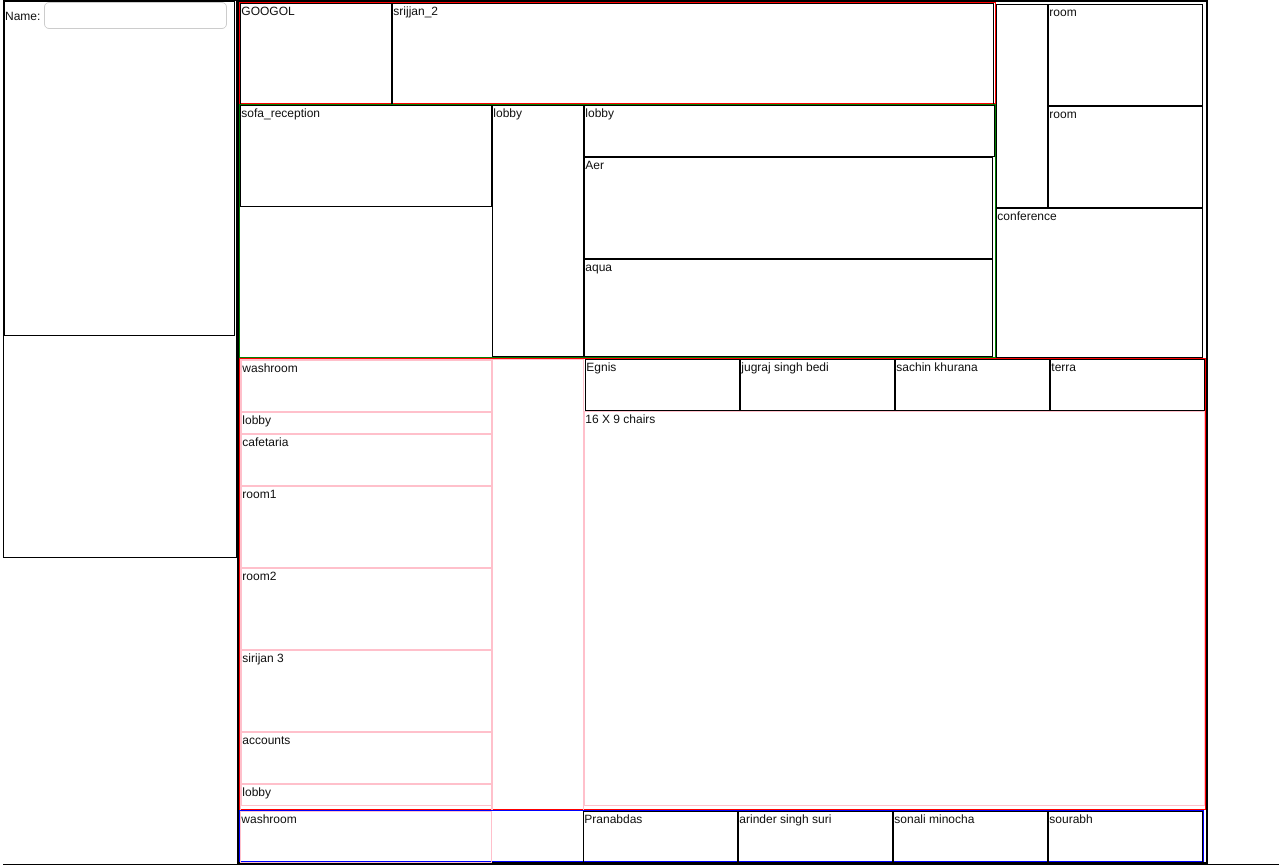
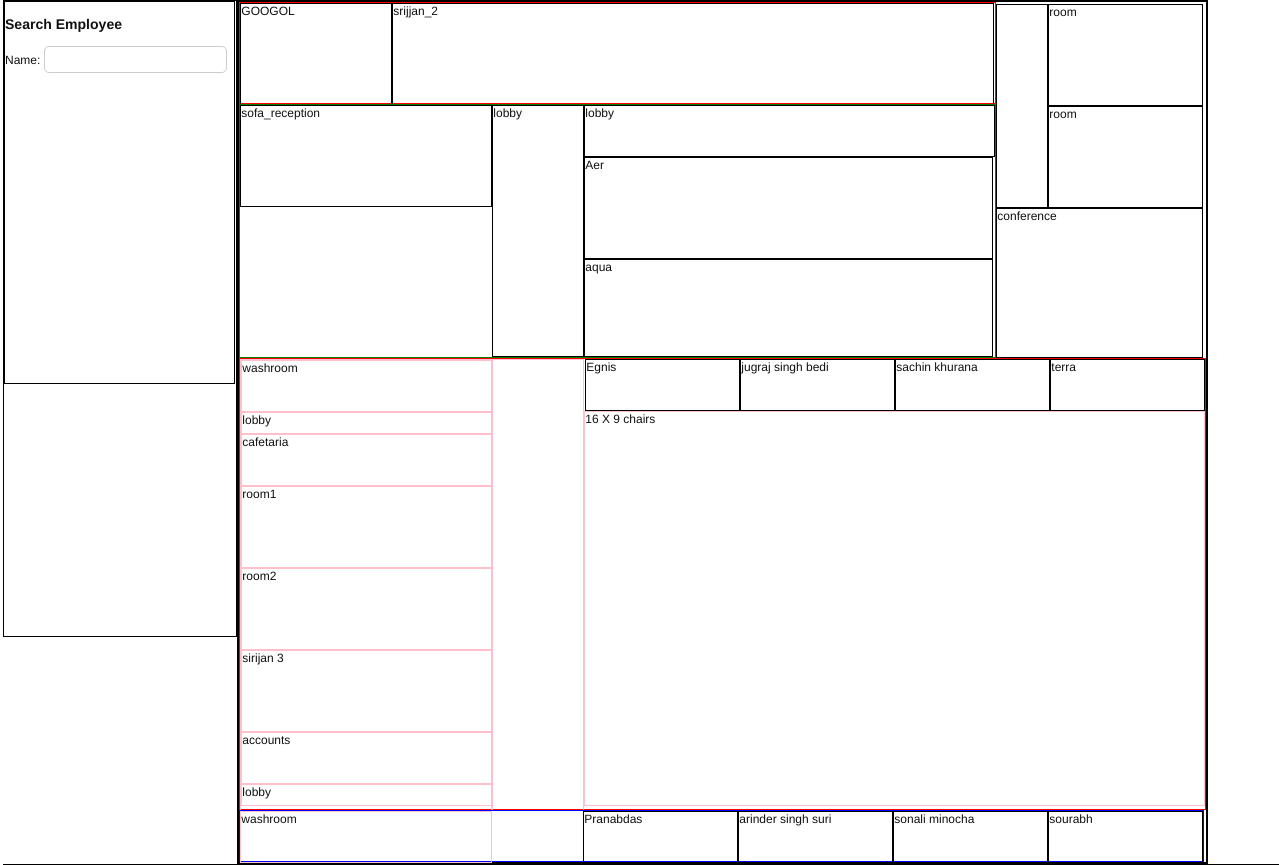
Before and after one commit to anirudh33/AssignSeat, a PHP site: page /AssignSeat/View/mainPage.php in a window 1280 px wide. Shown: the part 178-1043 px from the top of the page. Run offline with PHP 8.4, Linux system fonts and the light colour scheme; some libraries are stand-ins or nearby versions.

Commit message:
some change in emp search

```diff
--- a/View/mainPage.php
+++ b/View/mainPage.php
@@ -23,7 +23,8 @@ login
 	<div id="leftbar">
 
     <div id="leftsubbar">
-        <?php include_once 'seat.php';?>
+		<h3>Search Employee</h3>
+	   <?php include_once 'seat.php';?>
     </div>
 	</div>
 
--- a/View/seat.php
+++ b/View/seat.php
@@ -49,15 +49,6 @@ page=0;
   		});
 }
 </script>
-<style>
-#searchtxt {
-	width : 80%;
-}
-.SearchedEmp {
-	border :1px dotted black;
-	margin-top: 2px;
-}
-</style>
-Name: <input type="text" id="searchtxt" onkeyup="getData()"/>
+<lable>Name:</lable> <input type="text" id="searchtxt" onkeyup="getData()"/>
 <div id="result"></div>
 <div id="pager"></div>
--- a/assets/css/main.css
+++ b/assets/css/main.css
@@ -247,7 +247,7 @@ input[type=file] {
 
 	float:left;
 	width:18%;
-	height:70%;
+	height:80%;
 	padding-right: 3px;
 	border:1px solid black;
 
@@ -401,3 +401,21 @@ input[type=file] {
 .dvclear{
 	clear: both;
 }
+#searchtxt {
+	width : 80%;
+}
+.SearchedEmp {
+	border :1px solid #B4EDD9;
+	background-color: #8AE2FF;
+	margin-top: 2px;
+	margin-left: 3px;
+	margin-right: 10px;
+}
+#pager {
+	margin-top: 2px;
+	margin-right: 10px;
+	float: right;
+}
+#pager a {
+	color: red;
+}
```
